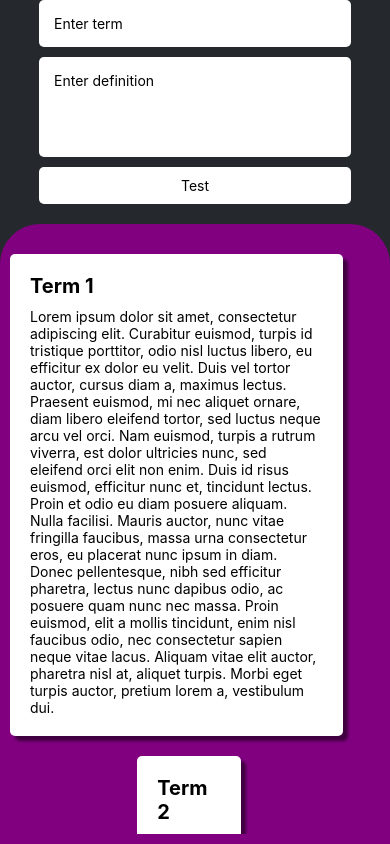
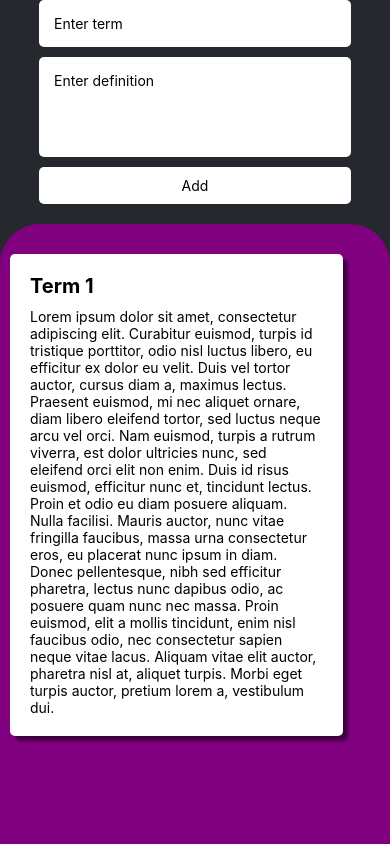
Before and after one commit to Jeffrey-Roberts/Quizzilla, a React Native app: screen / in a window 390 px wide. Built offline with nearby package versions, Linux system fonts and the light colour scheme.

Commit message:
added form functionality to add terms/definitions and tests

```diff
--- a/src/App.tsx
+++ b/src/App.tsx
@@ -1,6 +1,7 @@
 import Constants from 'expo-constants';
 import { StatusBar } from 'expo-status-bar';
-import { FlatList, TextInput, StyleSheet, View } from 'react-native';
+import { useState } from 'react';
+import { FlatList, TextInput, StyleSheet, View, Keyboard } from 'react-native';
 
 import Card from './components/Card';
 import QuizzillaButton from './components/QuizzillaButton';
@@ -8,64 +9,70 @@ import QuizzillaButton from './components/QuizzillaButton';
 export default function App() {
   const DATA = [
     {
-      id: '1',
+      id: 1,
       term: 'Term 1',
       definition:
         'Lorem ipsum dolor sit amet, consectetur adipiscing elit. Curabitur euismod, turpis id tristique porttitor, odio nisl luctus libero, eu efficitur ex dolor eu velit. Duis vel tortor auctor, cursus diam a, maximus lectus. Praesent euismod, mi nec aliquet ornare, diam libero eleifend tortor, sed luctus neque arcu vel orci. Nam euismod, turpis a rutrum viverra, est dolor ultricies nunc, sed eleifend orci elit non enim. Duis id risus euismod, efficitur nunc et, tincidunt lectus. Proin et odio eu diam posuere aliquam. Nulla facilisi. Mauris auctor, nunc vitae fringilla faucibus, massa urna consectetur eros, eu placerat nunc ipsum in diam. Donec pellentesque, nibh sed efficitur pharetra, lectus nunc dapibus odio, ac posuere quam nunc nec massa. Proin euismod, elit a mollis tincidunt, enim nisl faucibus odio, nec consectetur sapien neque vitae lacus. Aliquam vitae elit auctor, pharetra nisl at, aliquet turpis. Morbi eget turpis auctor, pretium lorem a, vestibulum dui.',
     },
-    {
-      id: '2',
-      term: 'Term 2',
-      definition: 'Definition 2',
-    },
-    {
-      id: '3',
-      term: 'Term 3',
-      definition: 'Definition 3',
-    },
-    {
-      id: '4',
-      term: 'Term 4',
-      definition: 'Definition 4',
-    },
-    {
-      id: '5',
-      term: 'Term 5',
-      definition: 'Definition 5',
-    },
-    {
-      id: '6',
-      term: 'Term 6',
-      definition: 'Definition 6',
-    },
-    {
-      id: '7',
-      term: 'Term 7',
-      definition: 'Definition 7',
-    },
   ];
+
+  const [termInputValue, setTermInputValue] = useState('');
+  const [definitionInputValue, setDefinitionInputValue] = useState('');
+  const [data, setData] = useState(DATA);
+
+  const handleAdd = () => {
+    if (termInputValue && definitionInputValue) {
+      const newData = [
+        ...data,
+        {
+          id: data.length + 1,
+          term: termInputValue,
+          definition: definitionInputValue,
+        },
+      ];
+      setData(newData);
+      setTermInputValue('');
+      setDefinitionInputValue('');
+      Keyboard.dismiss();
+    }
+  };
+
   return (
     <View aria-label={'root'} style={styles.container}>
-      <TextInput style={styles.textInput} placeholder={'Enter term'} />
       <TextInput
+        aria-label={'term input'}
+        style={styles.textInput}
+        placeholder={'Enter term'}
+        value={termInputValue}
+        onChange={(e) => setTermInputValue(e.nativeEvent.text)}
+      />
+      <TextInput
+        aria-label={'definition input'}
         style={[styles.textInput, { height: 100 }]}
         placeholder={'Enter definition'}
         multiline
         numberOfLines={4}
+        value={definitionInputValue}
+        onChange={(e) => setDefinitionInputValue(e.nativeEvent.text)}
       />
-      <QuizzillaButton text={'Test'} onPress={() => console.log('test')} />
+      <QuizzillaButton
+        text={'Add'}
+        label={'submit button'}
+        onPress={handleAdd}
+      />
       <View style={styles.innerContainer}>
         <FlatList
-          data={DATA}
+          data={data}
           renderItem={({ item }) => (
-            <Card term={item.term} definition={item.definition} />
+            <Card id={item.id} term={item.term} definition={item.definition} />
           )}
-          keyExtractor={(item) => item.id}
+          keyExtractor={(item) => item.id.toString()}
           contentContainerStyle={{
             marginTop: 20,
             alignItems: 'center',
             flexGrow: 1,
           }}
+          extraData={data}
         />
       </View>
       <StatusBar style="light" />
--- a/src/components/Card.tsx
+++ b/src/components/Card.tsx
@@ -2,13 +2,15 @@ import { FC } from 'react';
 import { Text, View } from 'react-native';
 
 export type CardProps = {
+  id: number;
   term: string;
   definition: string;
 };
 
-const Card: FC<CardProps> = ({ term, definition }) => {
+const Card: FC<CardProps> = ({ id, term, definition }) => {
   return (
     <View
+      aria-label={`card-${id}`}
       style={{
         backgroundColor: '#fff',
         padding: 20,
--- a/src/components/QuizzillaButton.tsx
+++ b/src/components/QuizzillaButton.tsx
@@ -3,12 +3,18 @@ import { Text, TouchableOpacity } from 'react-native';
 
 export type QuizzillaButtonProps = {
   text: string;
+  label?: string;
   onPress: () => void;
 };
 
-const QuizzillaButton: FC<QuizzillaButtonProps> = ({ text, onPress }) => {
+const QuizzillaButton: FC<QuizzillaButtonProps> = ({
+  text,
+  label,
+  onPress,
+}) => {
   return (
     <TouchableOpacity
+      aria-label={label}
       onPress={onPress}
       style={{
         backgroundColor: '#fff',
```
Also changed, not shown: 1 other file (tests, documents, lock files or other folders).
